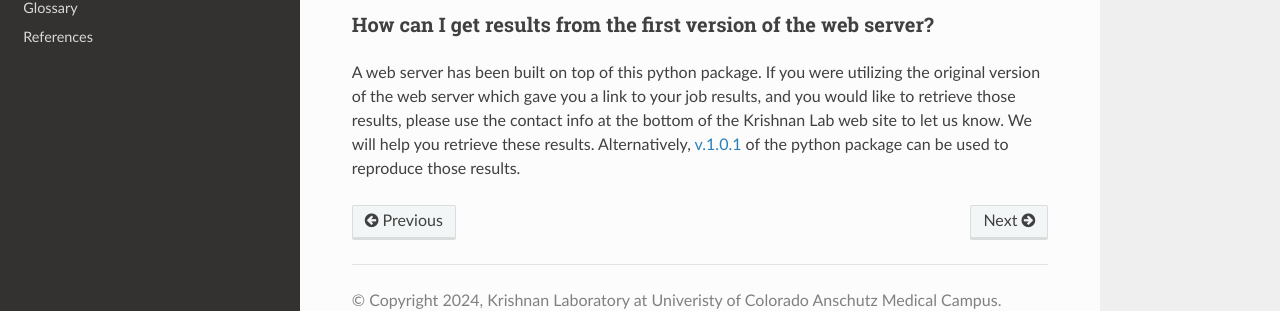
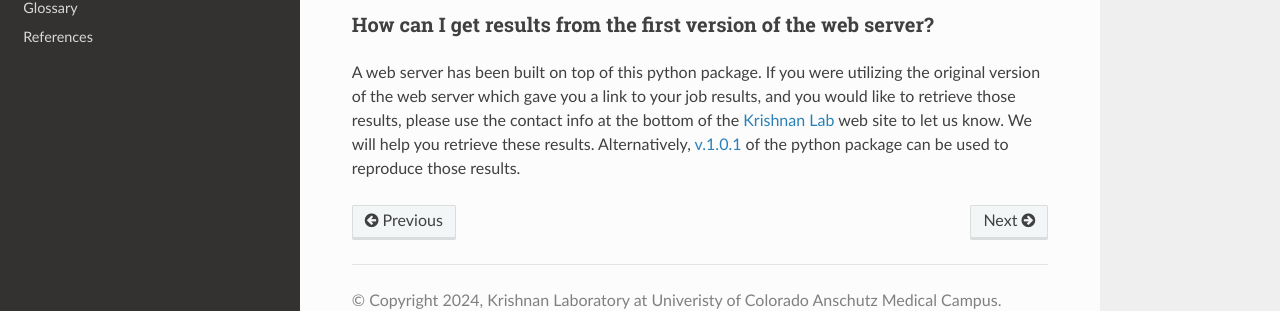
Before and after one commit to krishnanlab/PyGenePlexus, a Sphinx documentation site: the page built from docs/source/notes/faqs.rst, in a window 1280 px wide and 900 px high, scrolled down 1775 px. Shown: the part 530-841 px from the top of the window. Built offline with Sphinx 7.4.7 and the Read the Docs theme 3.1.0, drawn with Linux system fonts in a browser that asks for light colours; some of the changed lines change nothing that is shown.

Commit message:
small update to faqs

```diff
--- a/docs/source/notes/faqs.rst
+++ b/docs/source/notes/faqs.rst
@@ -113,4 +113,4 @@ How can I get results from the first version of the web server?
 ~~~~~~~~~~~~~~~~~~~~~~~~~~~~~~~~~~~~~~~~~~~~~~~~~~~~~~~~~~~~~~~
 .. _q4:
 
-A web server has been built on top of this python package. If you were utilizing the original version of the web server which gave you a link to your job results, and you would like to retrieve those results, please use the contact info at the bottom of the Krishnan Lab web site to let us know. We will help you retrieve these results. Alternatively, `v.1.0.1 <https://pygeneplexus.readthedocs.io/en/v1.0.1/>`_ of the python package can be used to reproduce those results.
+A web server has been built on top of this python package. If you were utilizing the original version of the web server which gave you a link to your job results, and you would like to retrieve those results, please use the contact info at the bottom of the `Krishnan Lab <https://www.thekrishnanlab.org>`_ web site to let us know. We will help you retrieve these results. Alternatively, `v.1.0.1 <https://pygeneplexus.readthedocs.io/en/v1.0.1/>`_ of the python package can be used to reproduce those results.
```
